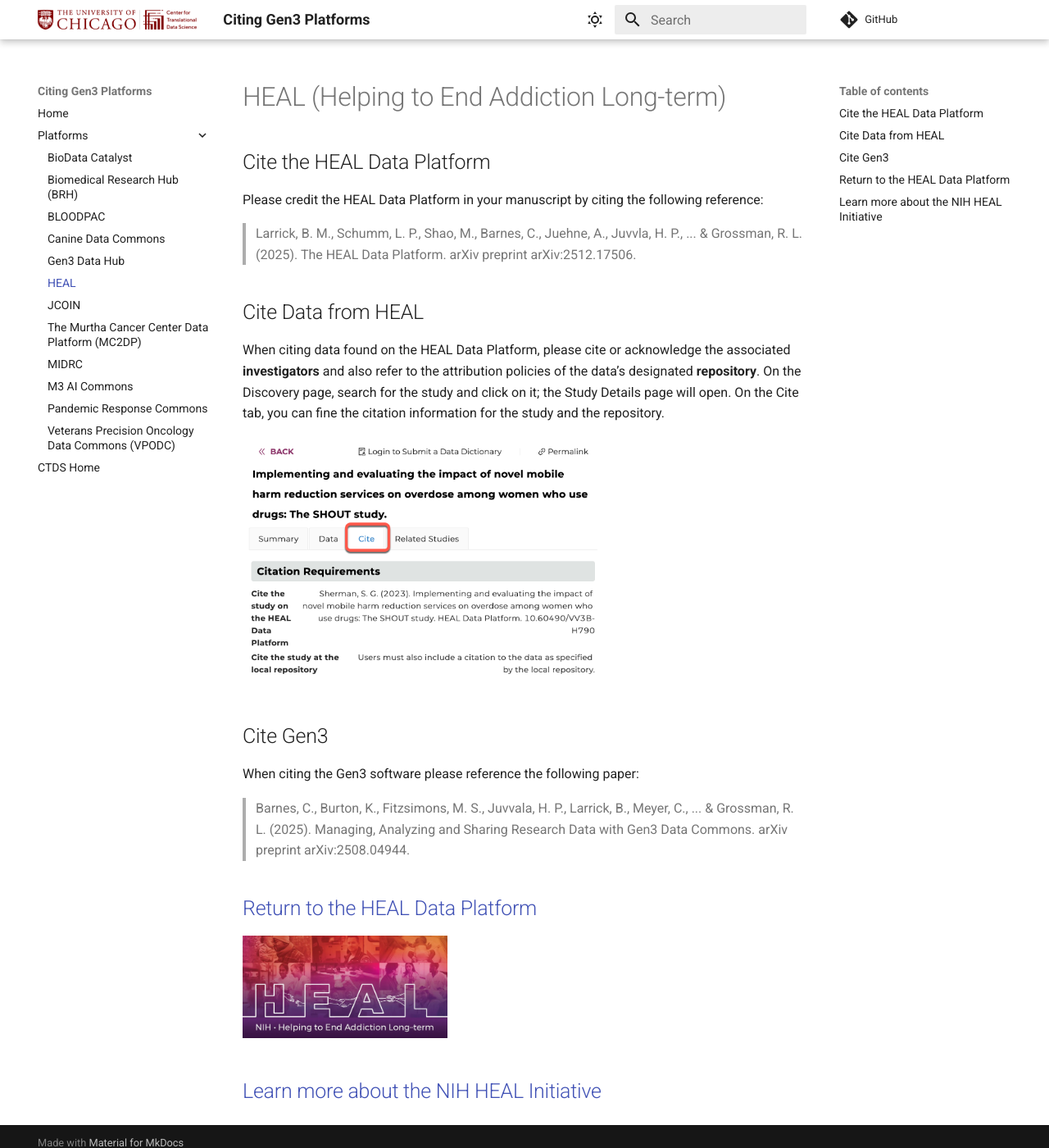
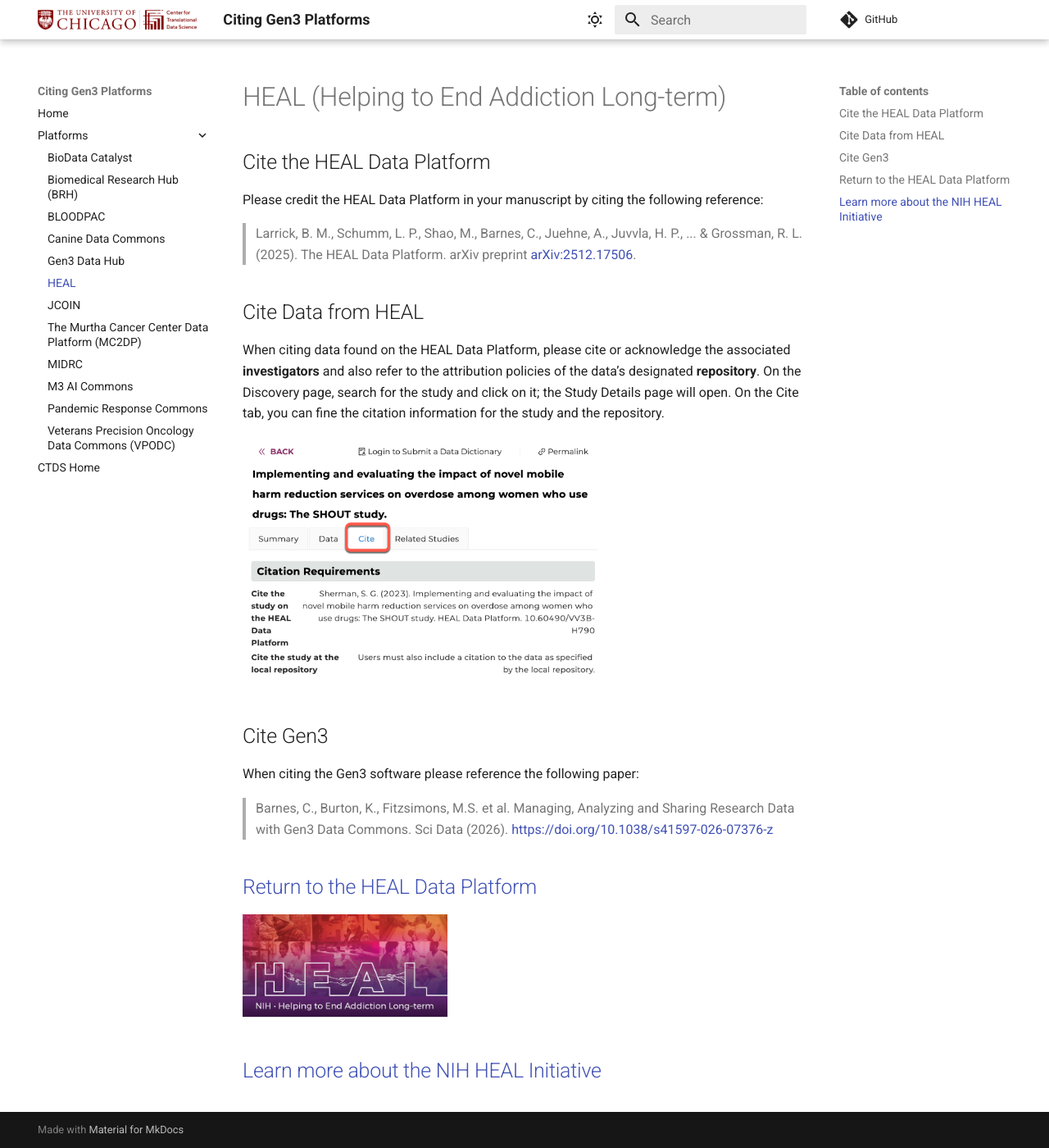
Before and after one commit to uc-cdis/platform-citation, an MkDocs documentation site: the page built from docs/heal-cite.md, in a window 1280 px wide and 1400 px high. Shown: the whole window at 82% size. Built offline with MkDocs 1.6.1 and Material for MkDocs 9.7.7, drawn with Linux system fonts in a browser that asks for light colours; comment, search, counter and statistics services are not loaded.

Commit message:
update gen3 citation for heal

```diff
--- a/docs/heal-cite.md
+++ b/docs/heal-cite.md
@@ -4,7 +4,7 @@
 
 Please credit the HEAL Data Platform in your manuscript by citing the following reference:
 
-> Larrick, B. M., Schumm, L. P., Shao, M., Barnes, C., Juehne, A., Juvvla, H. P., ... & Grossman, R. L. (2025). The HEAL Data Platform. arXiv preprint arXiv:2512.17506.
+> Larrick, B. M., Schumm, L. P., Shao, M., Barnes, C., Juehne, A., Juvvla, H. P., ... & Grossman, R. L. (2025). The HEAL Data Platform. arXiv preprint [arXiv:2512.17506](https://doi.org/10.48550/arXiv.2512.17506).
 
 ## Cite Data from HEAL
 
@@ -16,7 +16,7 @@ When citing data found on the HEAL Data Platform, please cite or acknowledge the
 
 When citing the Gen3 software please reference the following paper:
 
-> Barnes, C., Burton, K., Fitzsimons, M. S., Juvvala, H. P., Larrick, B., Meyer, C., ... & Grossman, R. L. (2025). Managing, Analyzing and Sharing Research Data with Gen3 Data Commons. arXiv preprint arXiv:2508.04944.
+> Barnes, C., Burton, K., Fitzsimons, M.S. et al. Managing, Analyzing and Sharing Research Data with Gen3 Data Commons. Sci Data (2026). [https://doi.org/10.1038/s41597-026-07376-z](https://doi.org/10.1038/s41597-026-07376-z)
 
 ## [Return to the HEAL Data Platform][HEAL Platform]
 
```
